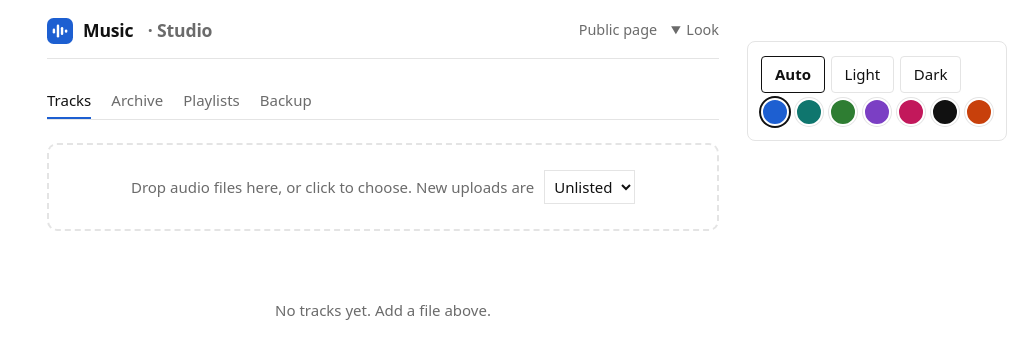
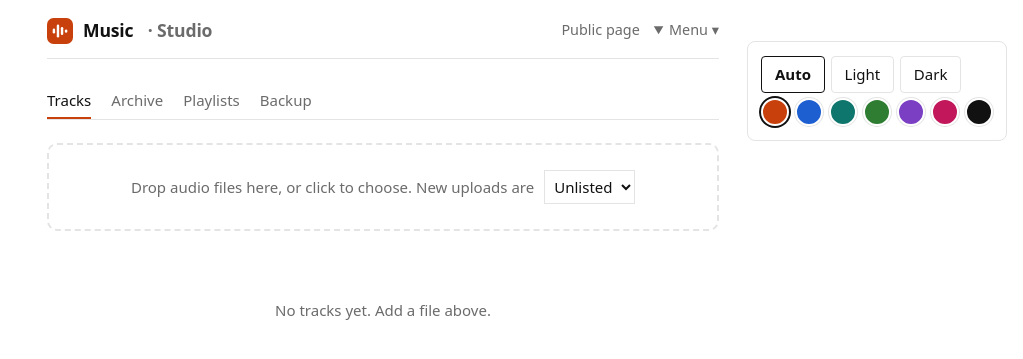
Before and after one commit to sodasam1/music-share, a Flask app: page /studio in a window 1280 px wide, after a click that opens the changed part. Shown: the top 359 px of the page, without its empty margins (257-1280 px from the left). Run offline with Flask 3, Linux system fonts and the light colour scheme; data that the repository does not hold is empty; parts of the project's set-up code (start-up, migrations or seed data) failed here and were passed over; some libraries are stand-ins or nearby versions.

Commit message:
Logo takes the accent colour, orange default like Riffbox, Studio menu labelled Menu, favicon in the shared colour
Co-Authored-By: Claude Sonnet 5.5 <noreply@anthropic.com>
Claude-Session: https://claude.ai/code/session_01BSXodgAT6s6KxAjSksQgv2

```diff
--- a/app/musicshare/templates/_logo.html
+++ b/app/musicshare/templates/_logo.html
@@ -1 +1 @@
-<svg xmlns="http://www.w3.org/2000/svg" viewBox="0 0 32 32" aria-hidden="true"><rect width="32" height="32" rx="8" fill="#1d5fd1"/><g fill="#fff"><rect x="7" y="13" width="3" height="6" rx="1.5"/><rect x="12" y="8" width="3" height="16" rx="1.5"/><rect x="17" y="11" width="3" height="10" rx="1.5"/><rect x="22" y="14" width="3" height="4" rx="1.5"/></g></svg>
+<svg xmlns="http://www.w3.org/2000/svg" viewBox="0 0 32 32" aria-hidden="true"><rect class="mark-bg" width="32" height="32" rx="8"/><g class="mark-fg"><rect x="7" y="13" width="3" height="6" rx="1.5"/><rect x="12" y="8" width="3" height="16" rx="1.5"/><rect x="17" y="11" width="3" height="10" rx="1.5"/><rect x="22" y="14" width="3" height="4" rx="1.5"/></g></svg>
--- a/app/musicshare/templates/studio.html
+++ b/app/musicshare/templates/studio.html
@@ -16,7 +16,7 @@
 <div id="net" class="net" role="progressbar" aria-label="Working" hidden></div>
 <div class="wrap">
   <header class="page-head"><span class="brand">{% include "_logo.html" %}Music<span class="muted">&nbsp;&middot; Studio</span></span><span class="spacer"></span>
-    <a class="quiet" href="{{ base }}/" target="_blank" rel="noopener">Public page</a><details><summary>Look</summary><div id="theme-menu"></div></details></header>
+    <a class="quiet" href="{{ base }}/" target="_blank" rel="noopener">Public page</a><details><summary>Menu <span aria-hidden="true">▾</span></summary><div id="theme-menu"></div></details></header>
   <nav class="tabs" id="tabs" aria-label="Sections">
     <button type="button" class="tab" data-tab="tracks" aria-pressed="true">Tracks</button>
     <button type="button" class="tab" data-tab="archive" aria-pressed="false">Archive</button>
--- a/static/listen.css
+++ b/static/listen.css
@@ -6,7 +6,9 @@ body { -webkit-font-smoothing: antialiased; }
 /* page header: logo and name on the left, one quiet link on the right */
 .page-head { display: flex; align-items: center; gap: 14px; padding: 1.1rem 0 .9rem; border-bottom: 1px solid var(--line); margin-bottom: 1.5rem; flex-wrap: wrap; }
 .brand { display: flex; align-items: center; gap: 10px; font-weight: 700; font-size: 1.1rem; letter-spacing: -.01em; color: var(--text); text-decoration: none; }
-.brand svg { flex: none; width: 26px; height: 26px; }   /* the logo is inline markup in the page: a data: URL image is blocked by the server's own Content-Security-Policy */
+.brand svg { flex: none; width: 26px; height: 26px; }
+.brand .mark-bg { fill: var(--accent); }                       /* the mark takes the chosen accent colour, like the rest of the look */
+.brand .mark-fg { fill: var(--accent-text); }   /* the logo is inline markup in the page: a data: URL image is blocked by the server's own Content-Security-Policy */
 .page-head .spacer { flex: 1; }
 .page-head a.quiet, .page-head summary { color: var(--muted); font-size: .9rem; text-decoration: none; cursor: pointer; }
 .page-head a.quiet:hover { color: var(--text); text-decoration: underline; }
--- a/static/minimal/theme-menu.js
+++ b/static/minimal/theme-menu.js
@@ -18,7 +18,7 @@
   function render() {
     host.textContent = "";
     const colors = root.dataset.colors || "auto";
-    const accent = root.dataset.accent || "blue";
+    const accent = root.dataset.accent || "orange";
     const g1 = document.createElement("div"); g1.className = "theme-row"; g1.setAttribute("role", "group"); g1.setAttribute("aria-label", "Colors");
     for (const c of ["auto", "light", "dark"]) {
       g1.appendChild(button(c[0].toUpperCase() + c.slice(1), colors === c, () => {
@@ -27,7 +27,7 @@
       }));
     }
     const g2 = document.createElement("div"); g2.className = "accent-row"; g2.setAttribute("role", "group"); g2.setAttribute("aria-label", "Accent");
-    for (const a of ["blue", "teal", "green", "purple", "pink", "ink", "orange"]) {
+    for (const a of ["orange", "blue", "teal", "green", "purple", "pink", "ink"]) {
       const b = button("", accent === a, () => {
         root.dataset.accent = a; store.set("site.accent", a); render(); document.dispatchEvent(new Event("themechange"));
       }, { "data-a": a, "aria-label": a });
--- a/static/minimal/theme.js
+++ b/static/minimal/theme.js
@@ -2,7 +2,7 @@
 // Load this in <head> (a separate file: the apps' CSP forbids inline scripts) so the chosen look is there from the first paint.
 // Two choices, shared by every app on the site (same origin, same localStorage keys):
 //   site.colors : "auto" (default, follows the device), "light", "dark"  -> <html data-colors="light|dark">
-//   site.accent : blue (default), teal, green, purple, pink, ink, orange   -> <html data-accent="...">
+//   site.accent : orange (default, the same as Riffbox), blue, teal, green, purple, pink, ink   -> <html data-accent="...">
 // There is one style (Minimal); it is the default look of the page, so there is no style switch.
 try {
   const c = localStorage.getItem("site.colors") || localStorage.getItem("riffbox.colors");
--- a/static/wave/wave.js
+++ b/static/wave/wave.js
@@ -11,7 +11,7 @@ window.Wave = (function () {
   function css() {
     if (!colors) {
       const s = getComputedStyle(document.documentElement);
-      colors = { accent: s.getPropertyValue("--accent").trim() || "#1d5fd1", muted: s.getPropertyValue("--muted").trim() || "#888" };
+      colors = { accent: s.getPropertyValue("--accent").trim() || "#c8400b", muted: s.getPropertyValue("--muted").trim() || "#888" };
     }
     return colors;
   }
```
Also changed, not shown: static/minimal/minimal.css (+4 -4 lines), tests/test_app.py (+8 -0 lines), static/favicon.svg.
